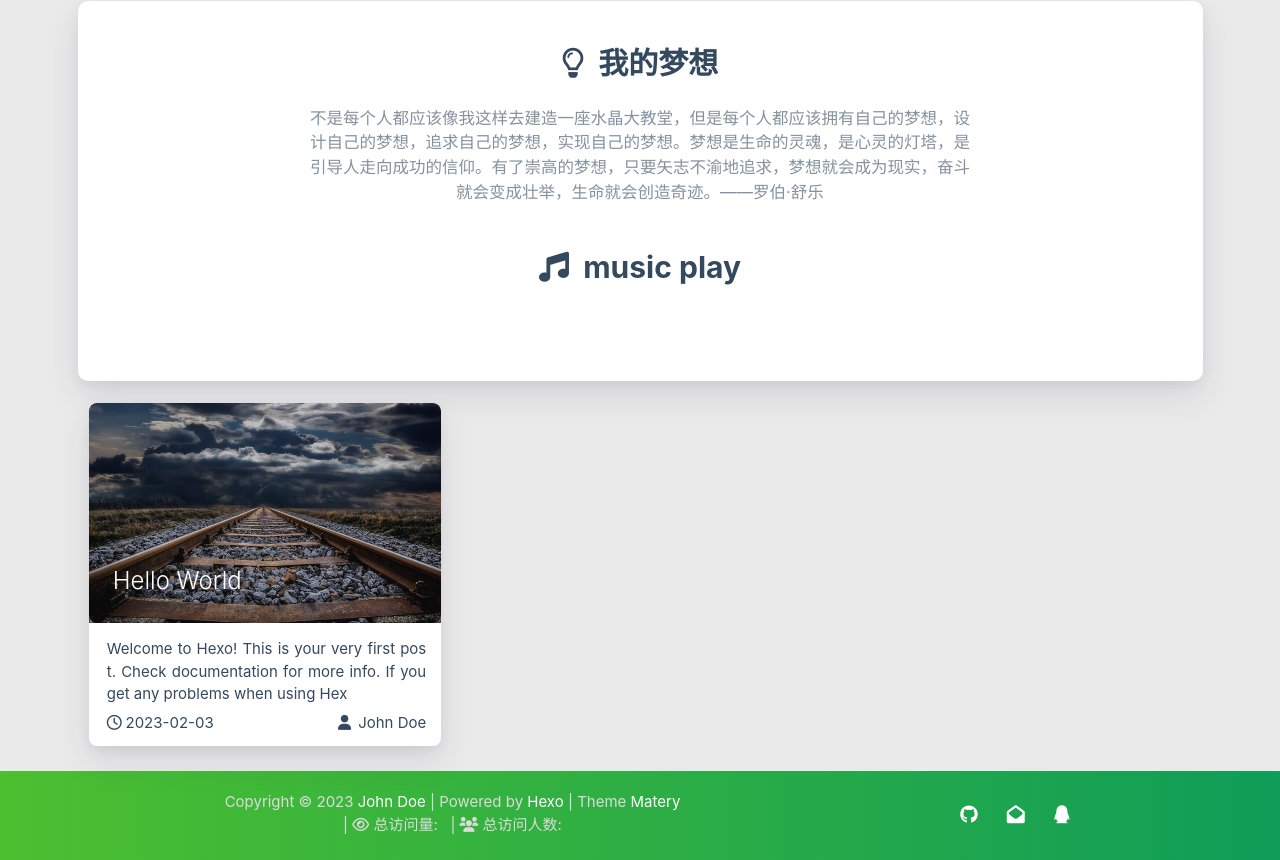
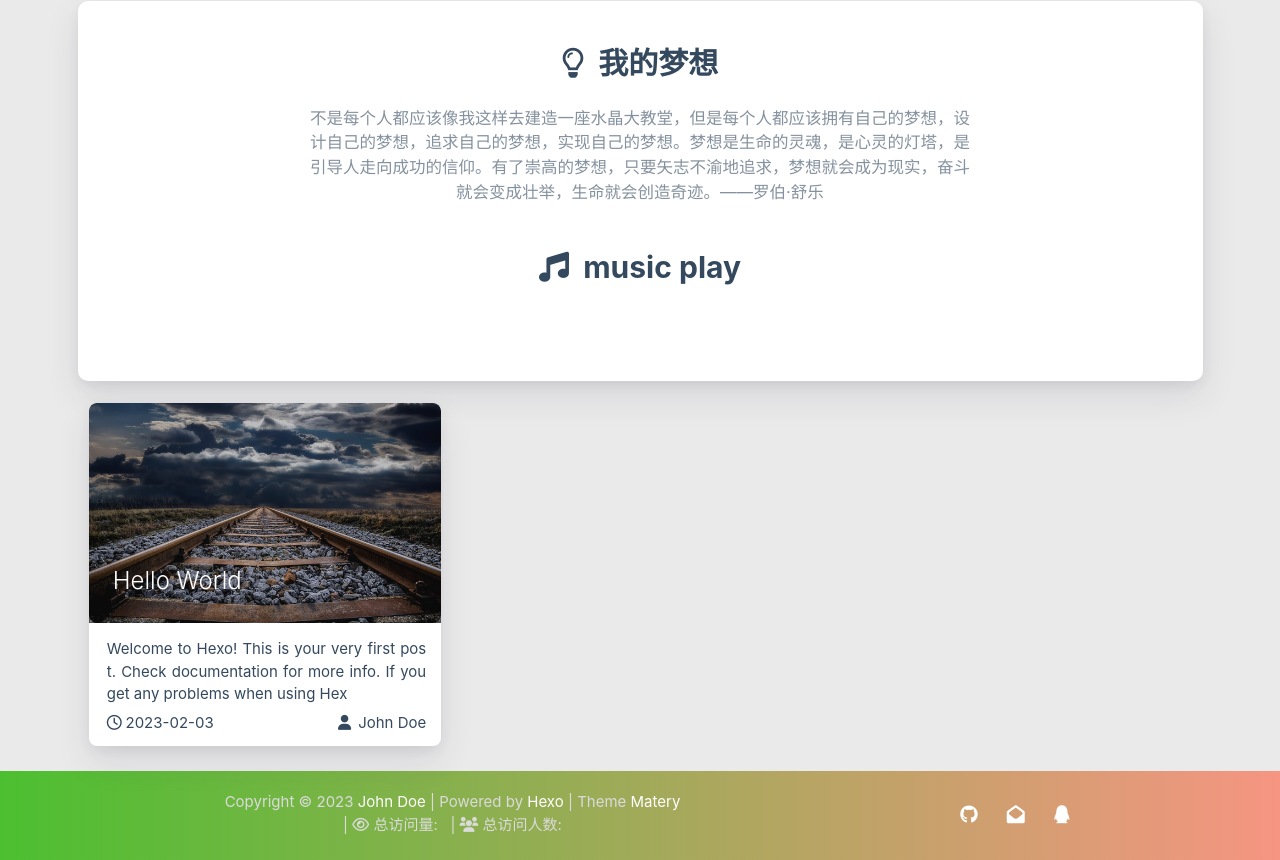
Before and after one commit to realhuameng/realhuameng.github.io, a plain HTML site: page index.html in a window 1280 px wide. Shown: the part 817-1677 px from the top of the page. Drawn offline with Linux system fonts and the light colour scheme; some packages are replaced by stand-ins of ours; no server answers; a script that the page names is missing.

Commit message:
Site updated: 2023-02-04 18:44:00

```diff
--- a/css/matery.css
+++ b/css/matery.css
@@ -241,7 +241,7 @@ mark {
 }
 
 .bg-color {
-    background-image: linear-gradient(to right, #4cbf30 0%, #0f9d58 100%);
+    background-image: linear-gradient(to right, #4cbf30 0%, #f69582 100%);
 }
 
 .text-color {
```
